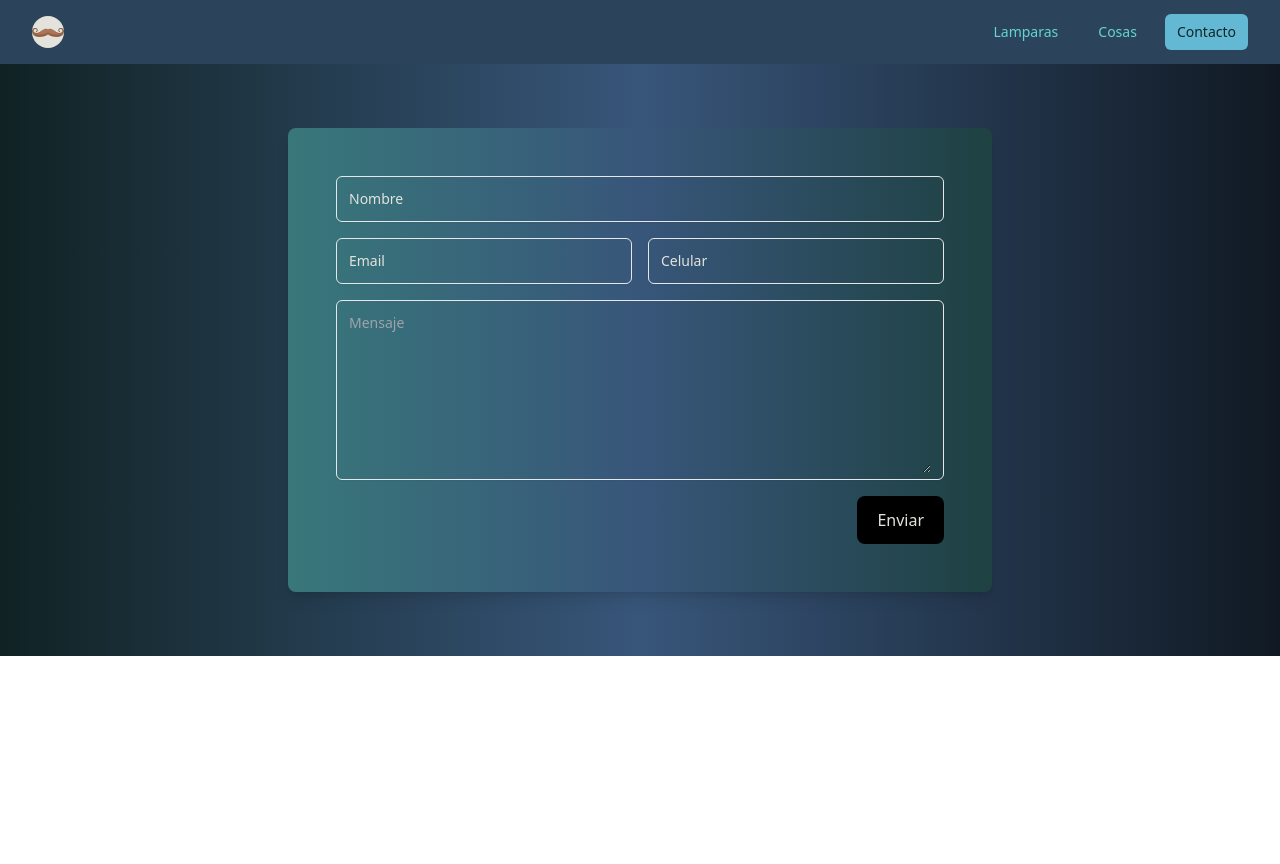
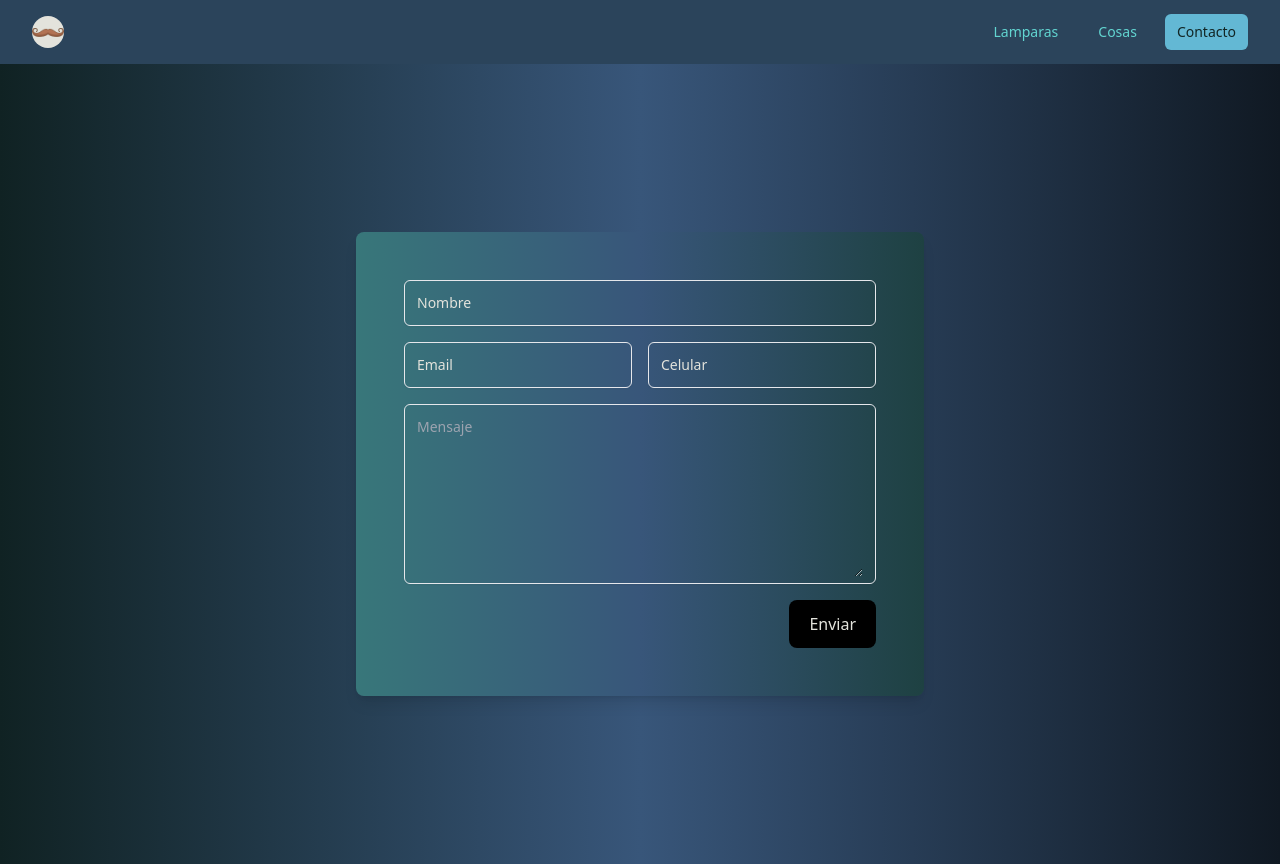
Before and after one commit to 0Leonel/MyPag, a React (Vite) app: page /Contacto in a window 1280 px wide. Before the commit the page ends 800 px from the top, so only its background shows below. Built offline with nearby package versions, Linux system fonts and the light colour scheme.

Commit message:
retoques

```diff
--- a/src/core/components/ProductList/Home.jsx
+++ b/src/core/components/ProductList/Home.jsx
@@ -1,8 +1,8 @@
 
 export const  Home = () => {
   return (
-    <body className="bg-[#43483E]">
-      <section className=" bg-[#1E4E4E] bg-opacity-40">
+    <div className="bg-[#43483E] ">
+      <section className=" bg-[#1E4E4E] bg-opacity-40 min-h-screen w-full">
         <div className=' container px-5 py-24 mx-auto'>
             <div className='flex flex-col text-center w-full mb-20'>
                 <h1 className="text-6xl my-4 text-[#E3E3DC] font-bold basis-full">Luminosas Creaciones en Madera y Más</h1>
@@ -10,10 +10,8 @@ export const  Home = () => {
             </div>
         </div>
     </section>
-      <footer>
 
-      </footer>
-    </body>
+    </div>
 
 
   )
--- a/src/core/components/ProductList/Product.jsx
+++ b/src/core/components/ProductList/Product.jsx
@@ -1,8 +1,8 @@
 
 export const Product = (props) => {
   return (
-    <body className="bg-[#11140E] ">
-      <section className="bg-[#271A12] bg-opacity-100 body-font">
+    <body className="bg-[#11140E] min-h-screen">
+      <section className="bg-[#271A12] bg-opacity-100 body-font min-h-screen">
   <div className="container px-5 py-24 mx-auto ">
     <div className="flex flex-col text-center w-full mb-20">
       <h1 className="sm:text-4xl text-2xl font-medium title-font mb-4 text-[#E3E3DC] ">{props.title}</h1>
--- a/src/core/components/Swiper/app_swiper.jsx
+++ b/src/core/components/Swiper/app_swiper.jsx
@@ -6,18 +6,21 @@ import { useEffect, useState } from 'react';
 import 'swiper/css/navigation';
 import 'swiper/css/pagination';
 import 'swiper/css/scrollbar';
+
+
+
 const AppSwiper = () => {
+    const fetchImg = async () => {
+        axios.get('https://fakestoreapi.com/products')
+        .then((res) => {
+            console.log(res.data)
+            setItem(res.data);
+        })
+    }
 
     const [item, setItem] = useState(null)
     useEffect(() => {
-        const fetchImg = async () => {
-            axios.get('https://fakestoreapi.com/products')
-            .then((res) => {
-                console.log(res.data)
-                setItem(res.data);
-            })
-        }
-        fetchImg();
+             fetchImg();
     },[]);
 
 console.log(item)
@@ -40,7 +43,7 @@ console.log(item)
             <h3 className='text-sm basis-full text-center  font-bold sm:text-3xl '>{item.title}</h3>
             <h4 className='text-sm text-[#c9df25] basis-full text-center  font-bold sm:text-2xl sm:bg-[#4F4F4F] '>${item.price}</h4>
 
-            <p className='text-base text-justify leading-tight align-baseline'>{item.description}</p>
+            <p className='text-sm text-justify leading-tight align-baseline'>{item.description}</p>
             </div>
             </div>
             </SwiperSlide>
--- a/src/core/components/form/Contacto.jsx
+++ b/src/core/components/form/Contacto.jsx
@@ -96,15 +96,11 @@ const Form = () => {
   }
 
   return (
-    <section className="bg-gradient-to-r from-[#102223] via-[#38567A] to-[#101923]">
-  <div className="mx-auto  max-w-screen-xl px-4 py-16 sm:px-6 lg:px-8">
-    <div className="grid grid-cols-1 gap-x-16 gap-y-8 lg:grid-cols-5">
-    <div className='lg:col-span lg:py-12'>
-        </div>
+    <section className="bg-gradient-to-r from-[#102223] via-[#38567A] to-[#101923] min-h-screen grid place-content-center">
 
-      <div className="rounded-lg bg-gradient-to-r from-[#38777A] via-[#38567A] to-[#1E4142] p-8 shadow-lg lg:col-span-3 lg:p-12">
+      <div className="rounded-lg bg-gradient-to-r from-[#38777A] via-[#38567A] to-[#1E4142] p-8 shadow-lg lg:col-span-3 lg:p-12 ">
 
-        <form onSubmit={handleSubmit} className="space-y-4 text-[#E3E3DC]">
+        <form onSubmit={handleSubmit} className="space-y-4 text-[#E3E3DC] ">
           <div>
             <label
                 htmlFor="UserName"
@@ -204,8 +200,6 @@ const Form = () => {
           </div>
         </form>
       </div>
-    </div>
-  </div>
 </section>
   )
 }
```
